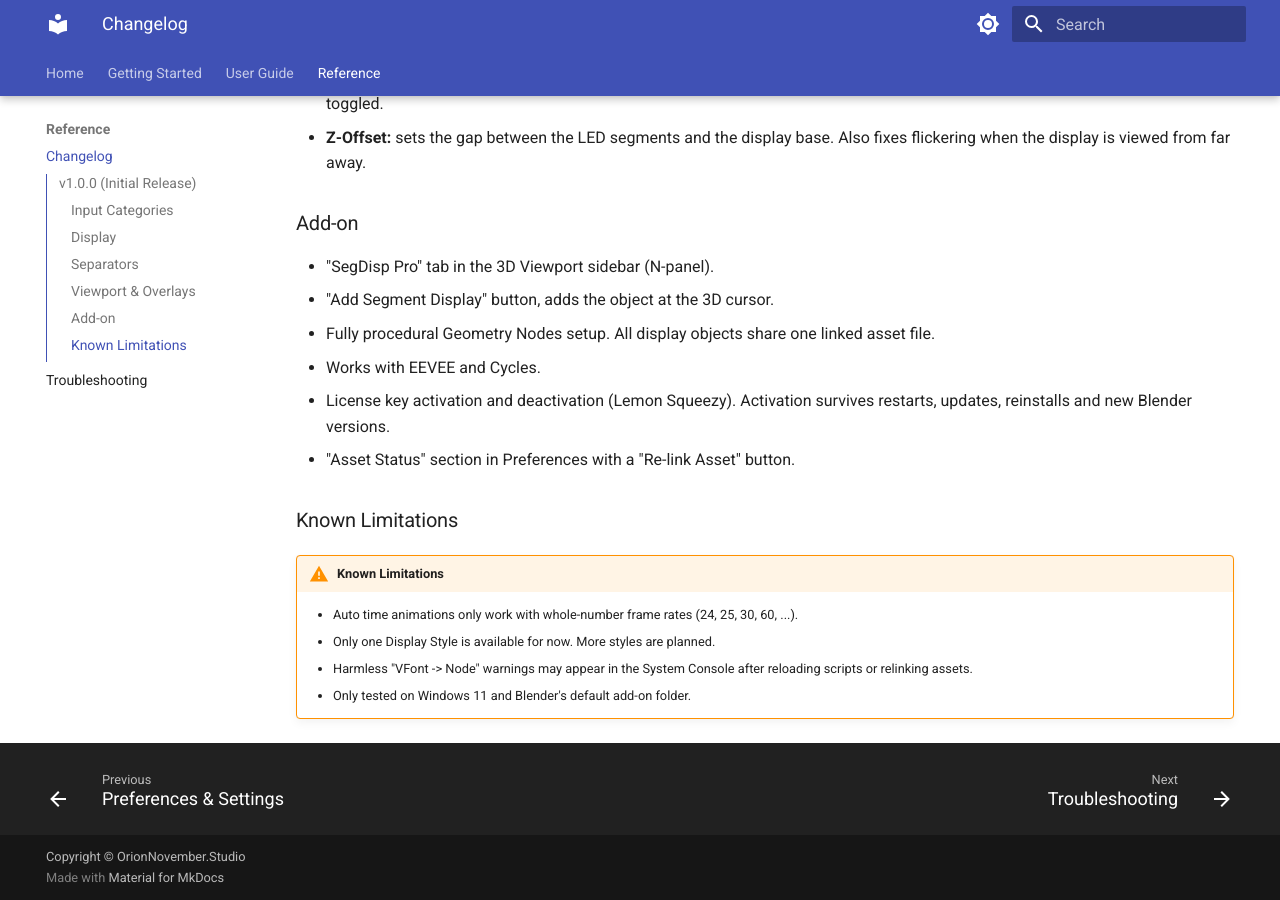
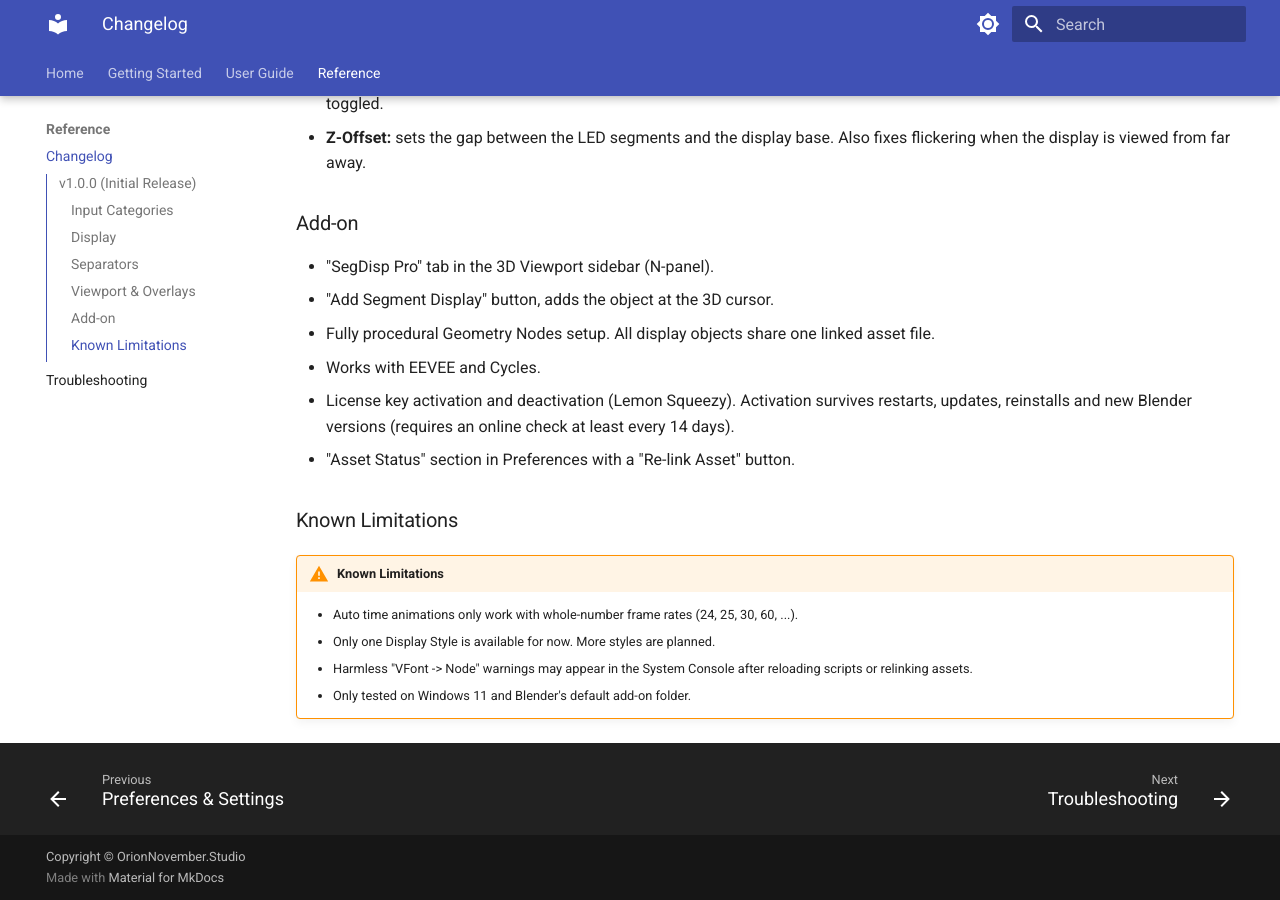
Before and after one commit to ahmetmaya-orion/segment-display-pro-docs, an MkDocs documentation site: the page built from docs/changelog.md, in a window 1280 px wide and 900 px high, scrolled down 1213 px. Built offline with MkDocs 1.6.1 and Material for MkDocs 9.7.7, drawn with Linux system fonts in a browser that asks for light colours; some of the changed text lies outside the part shown.

Commit message:
Docs: min Blender 5.1.1, internet requirement row, 14-day note in changelog

```diff
--- a/docs/changelog.md
+++ b/docs/changelog.md
@@ -40,7 +40,7 @@ The first public release of Segment Display Pro.
 - "Add Segment Display" button, adds the object at the 3D cursor.
 - Fully procedural Geometry Nodes setup. All display objects share one linked asset file.
 - Works with EEVEE and Cycles.
-- License key activation and deactivation (Lemon Squeezy). Activation survives restarts, updates, reinstalls and new Blender versions.
+- License key activation and deactivation (Lemon Squeezy). Activation survives restarts, updates, reinstalls and new Blender versions (requires an online check at least every 14 days).
 - "Asset Status" section in Preferences with a "Re-link Asset" button.
 
 ### Known Limitations
```
Also changed, not shown: other parts of docs/changelog.md (+1 -1 lines), docs/installation.md (+1 -0 lines).
